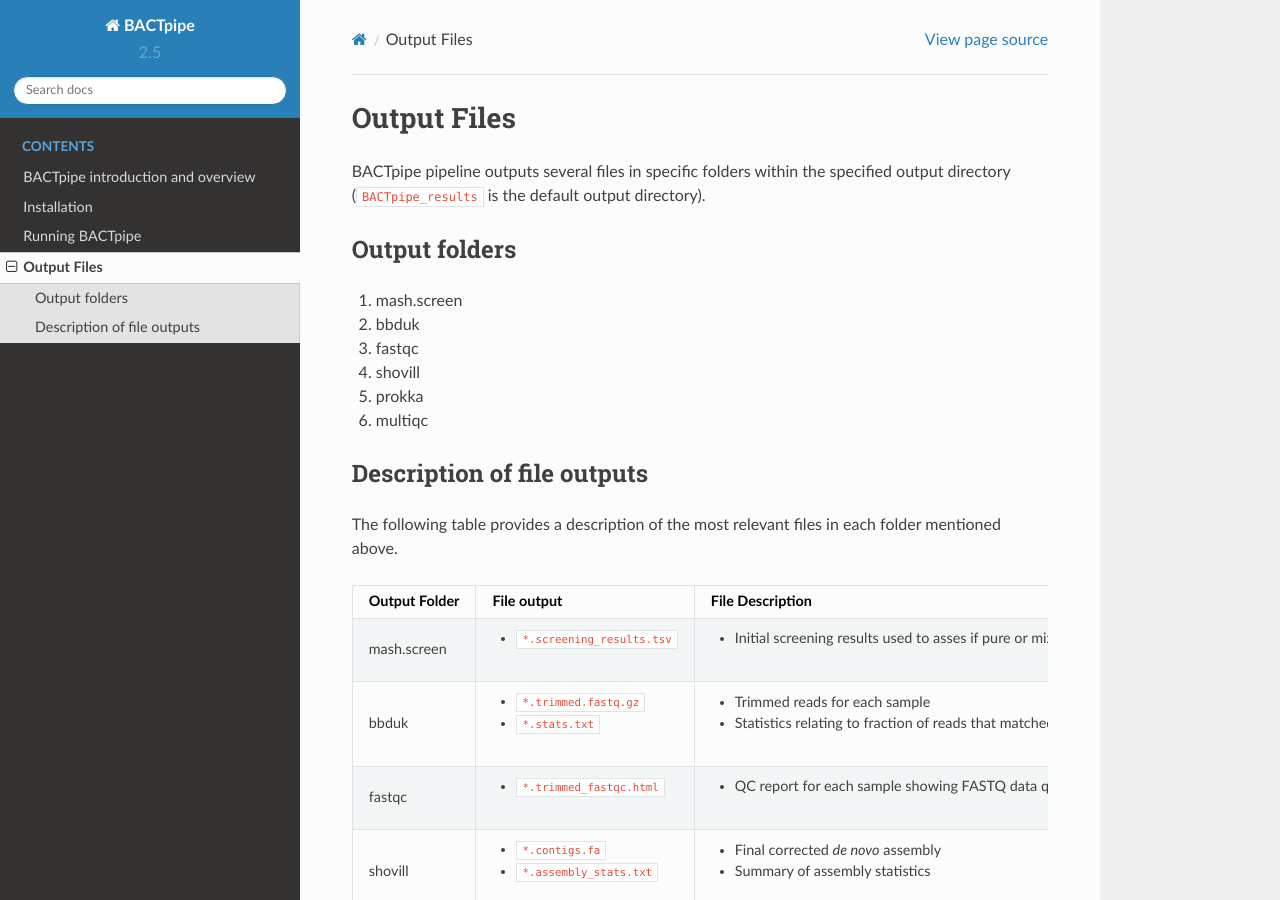
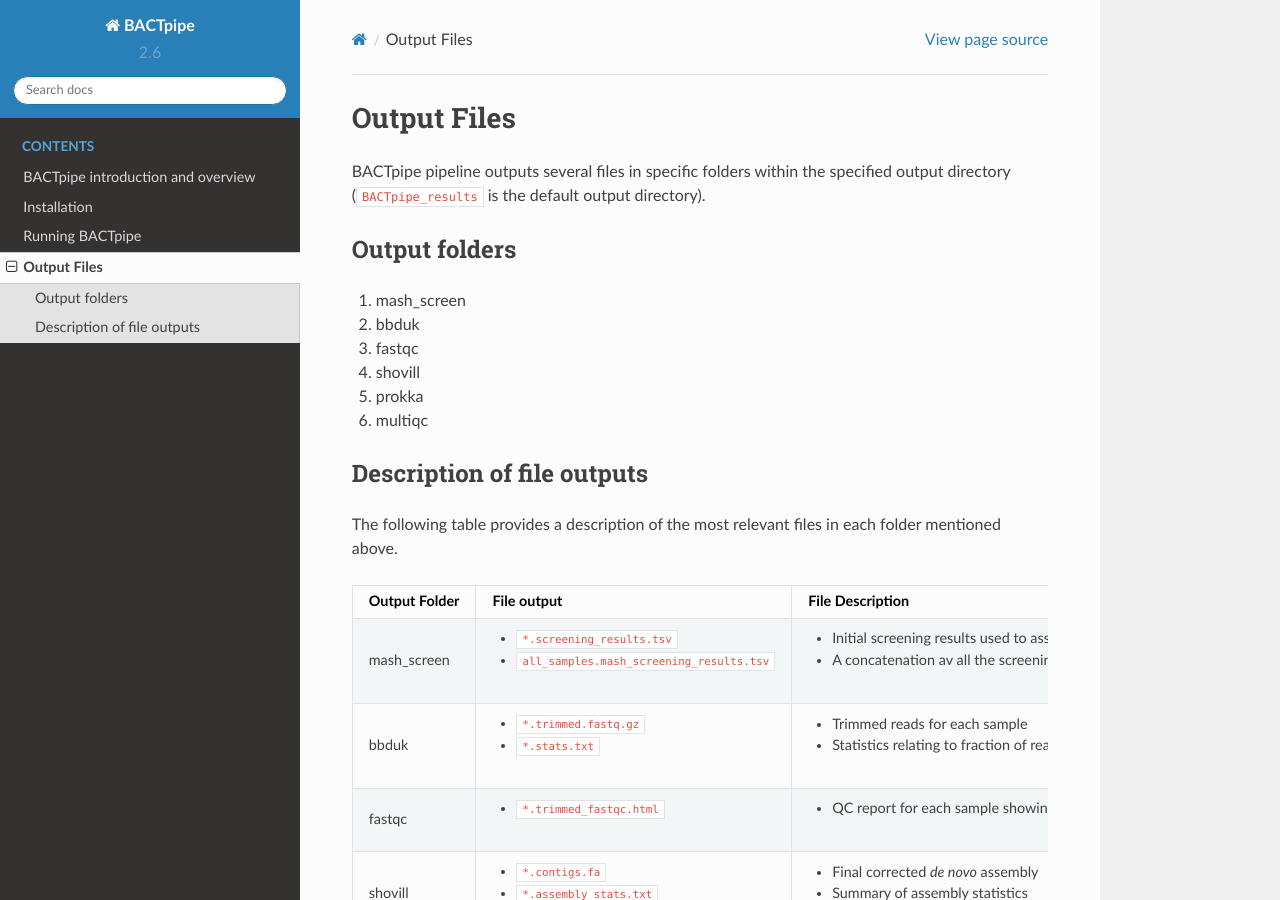
Before and after one commit to ctmrbio/BACTpipe, a Sphinx documentation site: the page built from docs/source/output.rst, in a window 1280 px wide and 900 px high. Built offline with Sphinx 7.4.7 and the Read the Docs theme 2.0.0, drawn with Linux system fonts in a browser that asks for light colours.

Commit message:
Merge 2.6.0-dev to master (#77)
* Add CHANGELOG
* Concatenate mash screen output. Rename mash screen output folder
* Bump version to 2.6.0-dev

Closes #60.

```diff
--- a/docs/source/conf.py
+++ b/docs/source/conf.py
@@ -57,9 +57,9 @@
 # built documents.
 #
 # The short X.Y version.
-version = '2.5'
+version = '2.6'
 # The full version, including alpha/beta/rc tags.
-release = '2.5b-dev'
+release = '2.6.0-dev'
 
 # The language for content autogenerated by Sphinx. Refer to documentation
 # for a list of supported languages.
--- a/docs/source/output.rst
+++ b/docs/source/output.rst
@@ -7,7 +7,7 @@
 Output folders
 **************
 
-1. mash.screen
+1. mash_screen
 2. bbduk
 3. fastqc
 4. shovill
@@ -20,29 +20,30 @@
 The following table provides a description of the most relevant files in each
 folder mentioned above.
 
-+-----------------+--------------------------------+----------------------------------------------------------------------------------------------------------------+
-| Output Folder   | File output                    | File Description                                                                                               |
-+=================+================================+================================================================================================================+
-| mash.screen     | - ``*.screening_results.tsv``  | - Initial screening results used to asses if pure or mixed isolate. Tab separated values, five columns:        |
-|                 |                                |   sample name, ``PASS``/``FAIL``, phiX detection, believed gram stain, believed species name                   |
-+-----------------+--------------------------------+----------------------------------------------------------------------------------------------------------------+
-| bbduk           | - ``*.trimmed.fastq.gz``       | - Trimmed reads for each sample                                                                                |
-|                 | - ``*.stats.txt``              | - Statistics relating to fraction of reads that matched each reference sequence                                |
-+-----------------+--------------------------------+----------------------------------------------------------------------------------------------------------------+
-| fastqc          | - ``*.trimmed_fastqc.html``    | - QC report for each sample showing FASTQ data quality of input data                                           |
-+-----------------+--------------------------------+----------------------------------------------------------------------------------------------------------------+
-| shovill         | - ``*.contigs.fa``             | - Final corrected *de novo* assembly                                                                           |
-|                 | - ``*.assembly_stats.txt``     | - Summary of assembly statistics                                                                               |
-+-----------------+--------------------------------+----------------------------------------------------------------------------------------------------------------+
-| prokka          | - ``*.gff``                    | - Annotation in GFF3 format, containing both sequences and annotations                                         |
-|                 | - ``*.gbk``                    | - Standard Genbank file                                                                                        |
-|                 | - ``*.fna``                    | - Nucleotide FASTA file of the input contig sequences                                                          |
-|                 | - ``*.faa``                    | - Protein FASTA file of the translated CDS sequences                                                           |
-|                 | - ``*.ffn``                    | - Nucleotide FASTA file of all the prediction transcripts (CDS, rRNA, tRNA, tmRNA, misc_RNA)                   |
-|                 | - ``*.txt``                    | - Statistics relating to the annotated features found                                                          |
-+-----------------+--------------------------------+----------------------------------------------------------------------------------------------------------------+
-| multiqc         | - ``multiqc-report.html``      | - Summary report of results generated by prokka and fastqc tools                                               |
-+-----------------+--------------------------------+----------------------------------------------------------------------------------------------------------------+
++-----------------+----------------------------------------------+----------------------------------------------------------------------------------------------------------------+
+| Output Folder   | File output                                  | File Description                                                                                               |
++=================+==============================================+================================================================================================================+
+| mash_screen     | - ``*.screening_results.tsv``                | - Initial screening results used to asses if pure or mixed isolate. Tab separated values, five columns:        |
+|                 | - ``all_samples.mash_screening_results.tsv`` |   sample name, ``PASS``/``FAIL``, phiX detection, believed gram stain, believed species name                   |
+|                 |                                              | - A concatenation av all the screening result files, five columns tab separated.                               |
++-----------------+----------------------------------------------+----------------------------------------------------------------------------------------------------------------+
+| bbduk           | - ``*.trimmed.fastq.gz``                     | - Trimmed reads for each sample                                                                                |
+|                 | - ``*.stats.txt``                            | - Statistics relating to fraction of reads that matched each reference sequence                                |
++-----------------+----------------------------------------------+----------------------------------------------------------------------------------------------------------------+
+| fastqc          | - ``*.trimmed_fastqc.html``                  | - QC report for each sample showing FASTQ data quality of input data                                           |
++-----------------+----------------------------------------------+----------------------------------------------------------------------------------------------------------------+
+| shovill         | - ``*.contigs.fa``                           | - Final corrected *de novo* assembly                                                                           |
+|                 | - ``*.assembly_stats.txt``                   | - Summary of assembly statistics                                                                               |
++-----------------+----------------------------------------------+----------------------------------------------------------------------------------------------------------------+
+| prokka          | - ``*.gff``                                  | - Annotation in GFF3 format, containing both sequences and annotations                                         |
+|                 | - ``*.gbk``                                  | - Standard Genbank file                                                                                        |
+|                 | - ``*.fna``                                  | - Nucleotide FASTA file of the input contig sequences                                                          |
+|                 | - ``*.faa``                                  | - Protein FASTA file of the translated CDS sequences                                                           |
+|                 | - ``*.ffn``                                  | - Nucleotide FASTA file of all the prediction transcripts (CDS, rRNA, tRNA, tmRNA, misc_RNA)                   |
+|                 | - ``*.txt``                                  | - Statistics relating to the annotated features found                                                          |
++-----------------+----------------------------------------------+----------------------------------------------------------------------------------------------------------------+
+| multiqc         | - ``multiqc-report.html``                    | - Summary report of results generated by prokka and fastqc tools                                               |
++-----------------+----------------------------------------------+----------------------------------------------------------------------------------------------------------------+
 
 
 In addition to the files listed in the table above, Nextflow also produces two
```
Also changed, not shown: CHANGELOG.md (added, +46 -0 lines), 1 other file.
